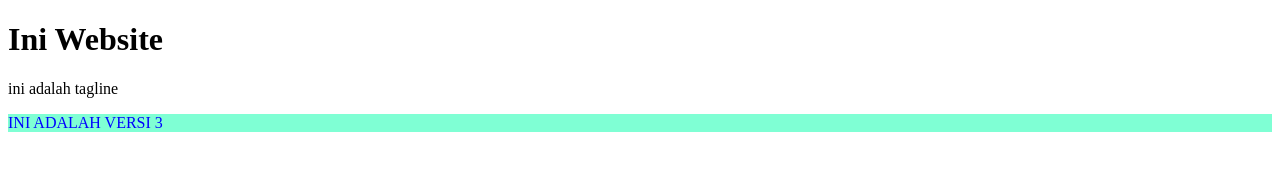
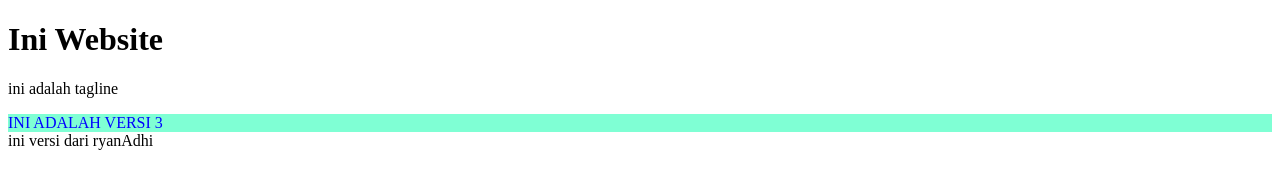
Before and after one commit to sofyansetiawan/hacktiv8-pullrequest-example, a plain HTML site: page index.html in a window 1280 px wide. Drawn offline with Linux system fonts and the light colour scheme.

Commit message:
versi ryan adhi

```diff
--- a/index.html
+++ b/index.html
@@ -10,5 +10,8 @@
         <div style="background-color: aquamarine;color: blue;">
             INI ADALAH VERSI 3
         </div>
+
+
+        <div> ini versi dari ryanAdhi</div>
     </body>
 </html>
```
